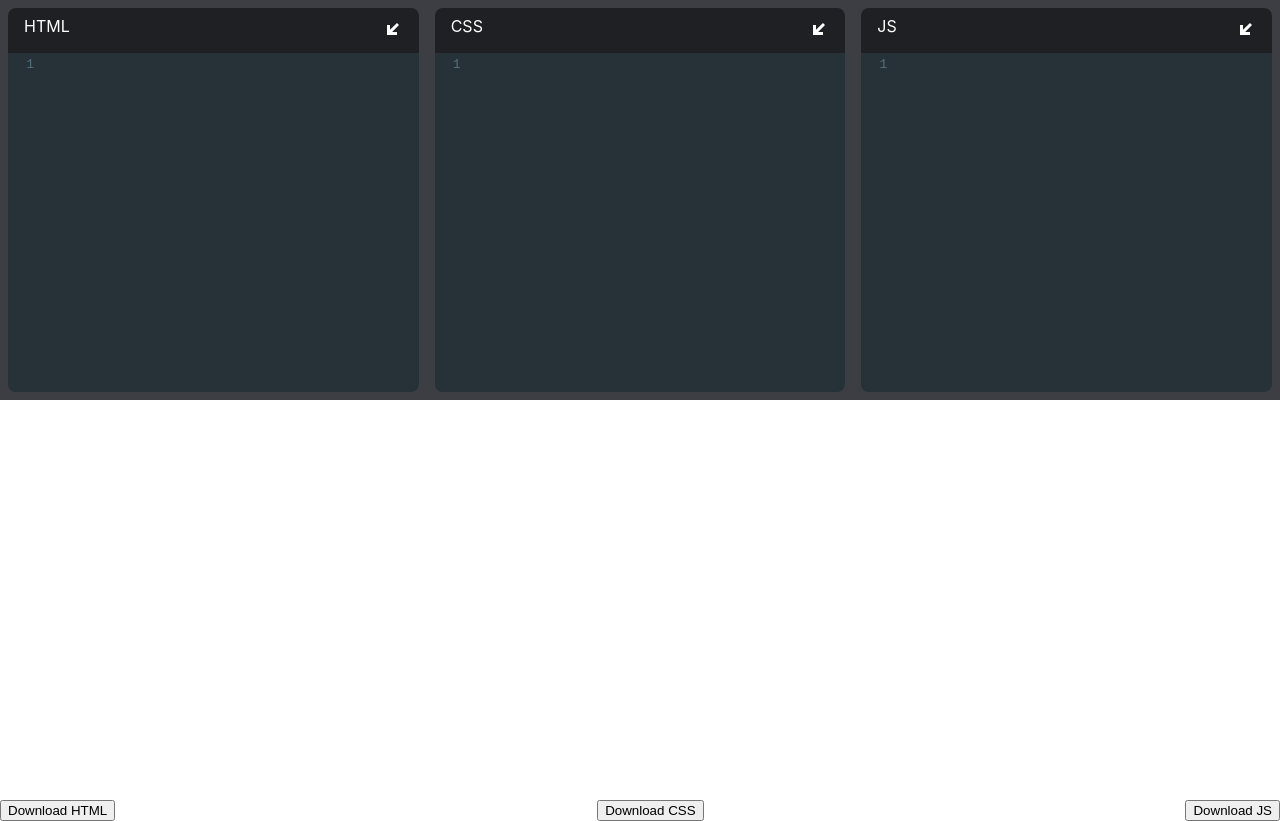
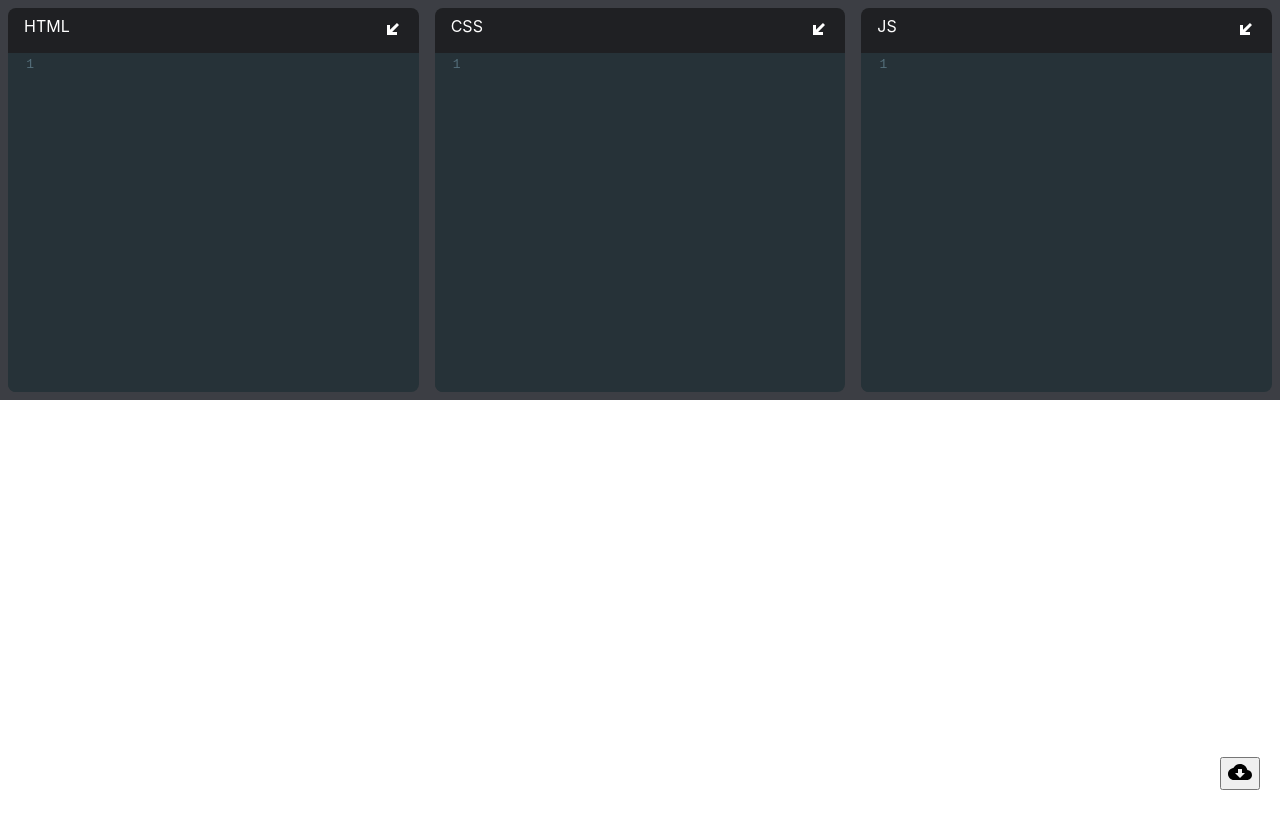
Before and after one commit to VijayaDharsan/easy-code, a React (Create React App) app: page / in a window 1280 px wide. After the commit the page ends 800 px from the top, so only its background shows below. Built offline with nearby package versions, Linux system fonts and the light colour scheme.

Commit message:
AAdeed modal popup for file downloading

```diff
--- a/src/App.js
+++ b/src/App.js
@@ -1,12 +1,37 @@
 import React, { useEffect, useState } from "react";
 import Editor from "./components/Editor";
+import { CloudDownload } from "@material-ui/icons";
+// import Button from "./components/Button";
+import { Modal,Box, Typography,Button } from '@material-ui/core'
 
 const App = () => {
   const [html, setHtml] = useState("");
   const [css, setCss] = useState("");
   const [js, setJs] = useState("");
   const [srcDoc, setSrcDoc] = useState("");
+  // const [popUp, setPopUp] = useState(false);
+  const [open, setOpen] = useState(false)
 
+  const style = {
+    backgroundColor: 'red',
+    display: 'flex',
+    flexDirection: 'column',
+    width: '20vw',
+    height: '15vh',
+    justifyContent:'center',
+    position: 'fixed',
+    inset: '0px 10px 0px 10px'
+  }
+
+  // const buttonClick = () => {
+  //   setPopUp(t => !t)
+  //   console.log("oen ", open)
+  //   setOpen(true)
+  //   console.log("oen ", open)
+  // }
+
+  const handleClose = () => setOpen(false)
+  const handleOpen = () => setOpen(true)
 
   // This is for creating a Blob Object
   // It will create a file for downloading
@@ -65,6 +90,34 @@ const App = () => {
         />
       </div>
       <div className="pane">
+      <div>
+          <button style={{position:'fixed', bottom:'10px', right:'20px'}} onClick={handleOpen}><CloudDownload /></button> {/**onClick={buttonClick} */}
+          {
+            // popUp ?
+            <Modal
+                open={open}
+                onClose={handleClose}
+                className="modal-title"
+                style={{inset: 'none'}}
+                aria-labelledby="modal-modal-title"
+                aria-describedby="modal-modal-description"
+            >
+            <Box sx={style}>
+                <Typography><Button onClick={() => {downloadTxtFile(1)}}>Download HTML</Button></Typography>
+                <Typography><Button onClick={() => {downloadTxtFile(2)}}>Download CSS</Button></Typography>
+                <Typography><Button onClick={() => {downloadTxtFile(3)}}>Download JS</Button></Typography>
+            </Box>
+            </Modal> //: null
+              // <Button open={open} onClose={handleClose}/> : null
+            // <div  className="hidden-div" id="show-butt"> {/**style={{display: 'flex', flexDirection: 'column'}} */}
+            //   <div className="pop-up">
+            //   <button key={1} onClick={() => {downloadTxtFile(1)}}>Download HTML</button>
+            //   <button key={2} onClick={() => {downloadTxtFile(2)}}>Download CSS</button>
+            //   <button key={3} onClick={() => {downloadTxtFile(3)}}>Download JS</button>
+            // </div>
+            // </div> : null
+          }
+        </div>
         <iframe
           srcDoc={srcDoc}
           title="output"
@@ -73,12 +126,13 @@ const App = () => {
           width="100%"
           height="100%"
         />
+
+
+        {/* <div className="button-below"> */}
+
+      {/* </div> */}
       </div>
-      <div className="button-below">
-         <button key={1} onClick={() => {downloadTxtFile(1)}}>Download HTML</button>
-         <button key={2} onClick={() => {downloadTxtFile(2)}}>Download CSS</button>
-         <button key={3} onClick={() => {downloadTxtFile(3)}}>Download JS</button>
-      </div>
+
     </>
   );
 };
--- /dev/null
+++ b/src/components/Button.js
@@ -0,0 +1,29 @@
+import React, { useState } from 'react'
+import { Modal,Box, Typography } from '@material-ui/core'
+
+
+export default function Button(props) {
+    // const [open, setOpen] = useState(false)
+    // const handleClose = () => setOpen(false)
+    console.log("Build called")
+  return (
+        <Modal
+            open={props.open}
+            onClose={props.handleClose}
+            // aria-labelledby="modal-modal-title"
+            // aria-describedby="modal-modal-description"
+        >
+        <Box style={{backgroundColor: "red"}}>
+            <Typography id="modal-modal-title" component="h2">
+                Download HTML
+            </Typography>
+            <Typography id="modal-modal-title" component="h2">
+                Download CSS
+            </Typography>
+            <Typography id="modal-modal-title" component="h2">
+                Download JS
+            </Typography>
+        </Box>
+        </Modal>
+  )
+}
--- a/src/components/Editor.js
+++ b/src/components/Editor.js
@@ -6,6 +6,7 @@ import "codemirror/mode/javascript/javascript";
 import "codemirror/mode/css/css";
 import { Controlled as ControlledEditor } from "react-codemirror2";
 import { Launch, TransitEnterexitSharp } from "@material-ui/icons";
+import {} from '@material-ui/core'
 
 const Editor = (props) => {
   const { language, displayName, value, onChange } = props;
--- a/src/index.css
+++ b/src/index.css
@@ -13,6 +13,9 @@ body {
 .pane {
   height: 50vh;
   display: flex;
+  flex-direction: row;
+  flex-wrap: wrap;
+  justify-content: space-between;
 }
 
 .editor-container {
@@ -72,3 +75,38 @@ body {
   width:"100%";
   height:"100%";
 }
+
+.modal-title {
+  background-color: red;
+  display: flex;
+  flex-direction: column;
+  width: 20vw;
+  height: 15vh;
+  bottom: 10px;
+  position: fixed;
+  right: 10px;
+  /* inset: unset; */
+}
+
+.hidden-div {
+  position: fixed;
+  top: 0;
+  left: 0;
+  visibility: hidden;
+  opacity: 0;
+}
+
+.hidden-div:target {
+  visibility: visible;
+  opacity: 1;
+}
+
+.pop-up {
+  margin: auto;
+  padding: 20px;
+  background: #fff;
+  border-radius: 5px;
+  width: 30%;
+  position: relative;
+  transition: all 5s ease-in-out;
+}
```
